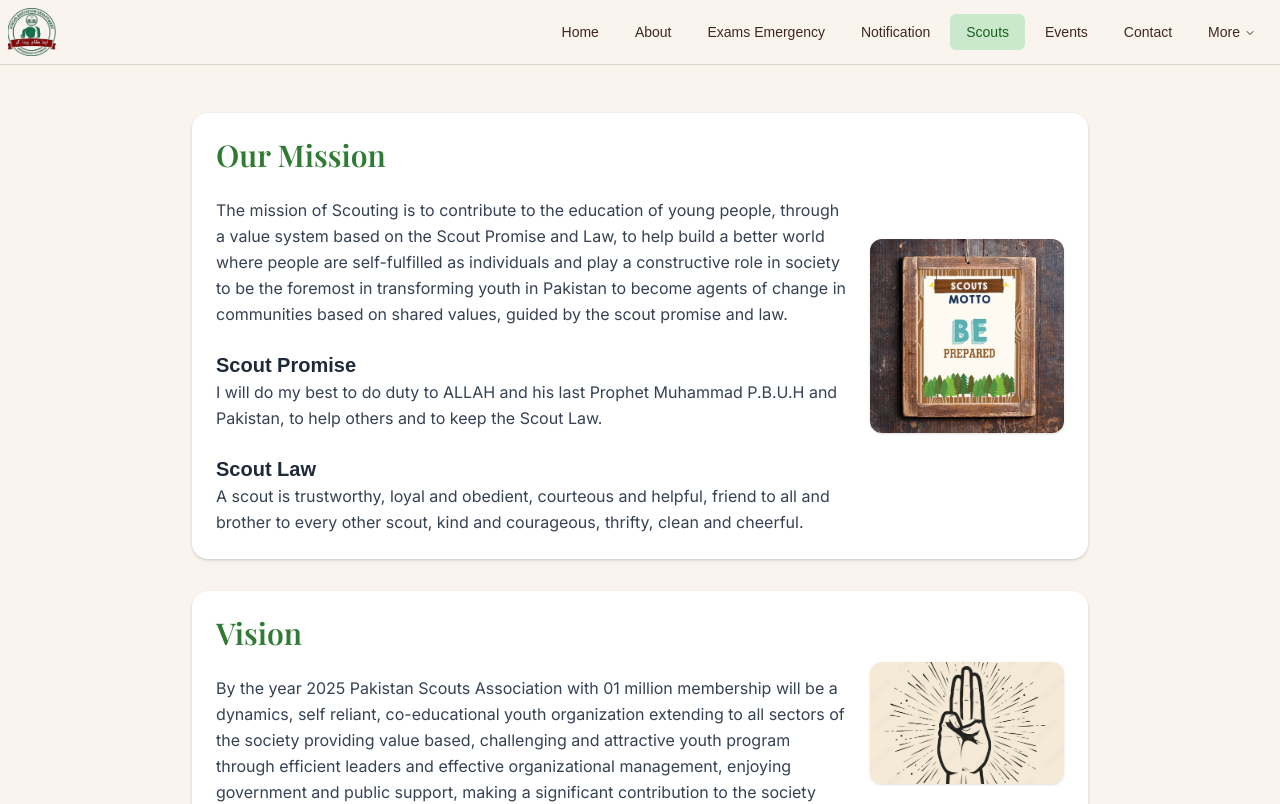
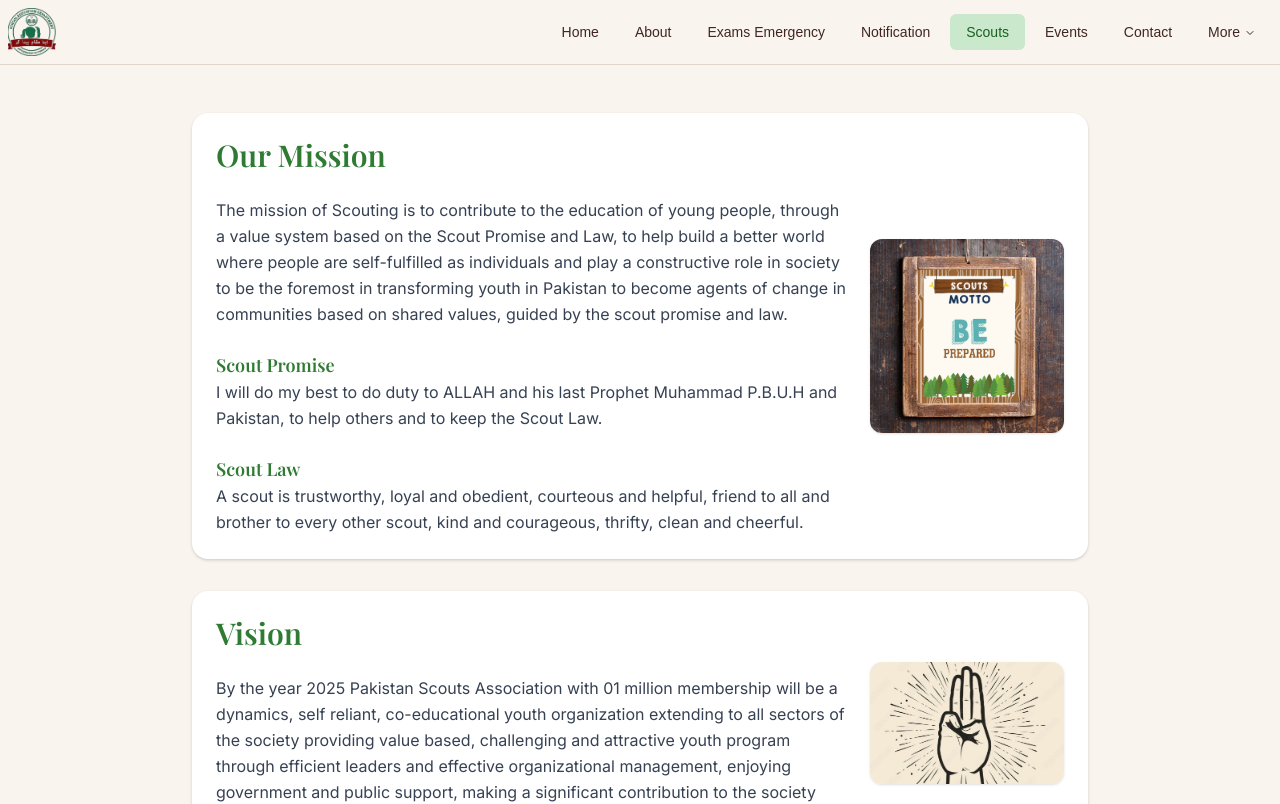
Before and after one commit to eedu7/paradox, a Next.js app: page /scouts in a window 1280 px wide. Shown: the top 804 px of the page. Built offline with nearby package versions, Linux system fonts and the light colour scheme.

Commit message:
Added some styles

```diff
--- a/src/components/scouts-blog/OurMissionBlog.tsx
+++ b/src/components/scouts-blog/OurMissionBlog.tsx
@@ -22,14 +22,14 @@ export const OurMissionBlog = () => {
                         guided by the scout promise and law.
                     </p>
                     <div>
-                        <h4 className="text-xl font-semibold text-gray-800">Scout Promise</h4>
+                        <h4 className={cn(playfair.className, "text-primary text-lg font-bold")}>Scout Promise</h4>
                         <p className={inter.className}>
                             I will do my best to do duty to ALLAH and his last Prophet Muhammad P.B.U.H and Pakistan, to
                             help others and to keep the Scout Law.
                         </p>
                     </div>
                     <div>
-                        <h4 className="text-xl font-semibold text-gray-800">Scout Law</h4>
+                        <h4 className={cn(playfair.className, "text-primary text-lg font-bold")}>Scout Law</h4>
                         <p className={inter.className}>
                             A scout is trustworthy, loyal and obedient, courteous and helpful, friend to all and brother
                             to every other scout, kind and courageous, thrifty, clean and cheerful.
```
